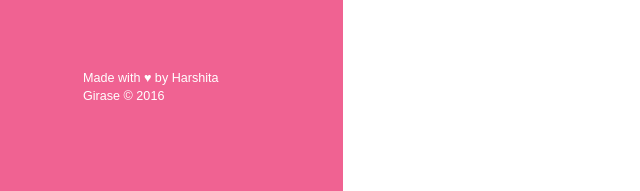
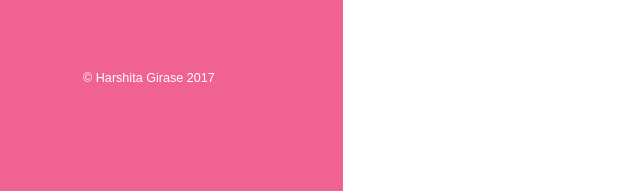
Before and after one commit to harshitagirase/harshitagirase.github.io, a plain HTML site: page index.html in a window 1280 px wide. Shown: the part 606-797 px from the top of the page, 7-647 px from the left. Drawn offline with nearby package versions, Linux system fonts and the light colour scheme; a web font is replaced by a local one.

Commit message:
copyright change

```diff
--- a/index.html
+++ b/index.html
@@ -34,7 +34,7 @@
      </ul>
 
      <footer class="copyright">
-       <p> Made with &hearts; by Harshita Girase &copy; 2016 </p>
+       <p> &copy; Harshita Girase 2017  </p>
      </footer>
 
     </div>
```
